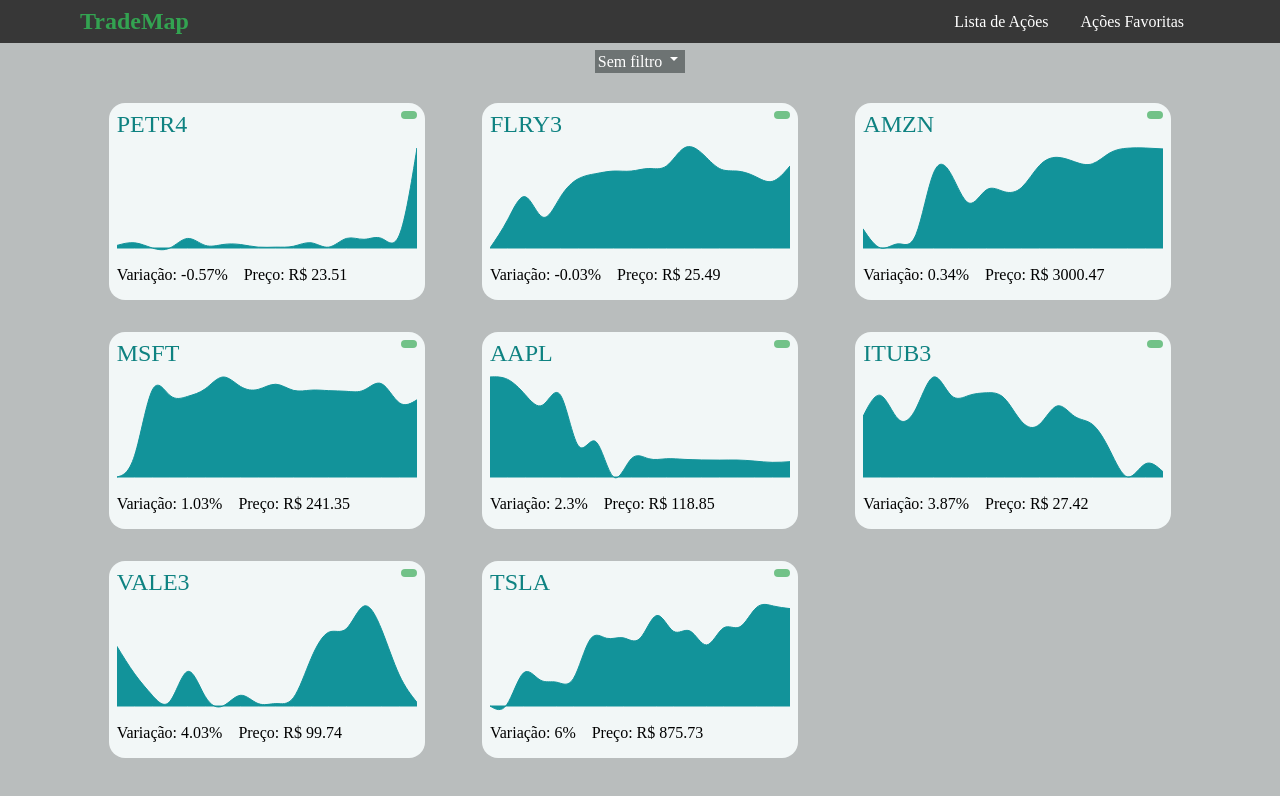
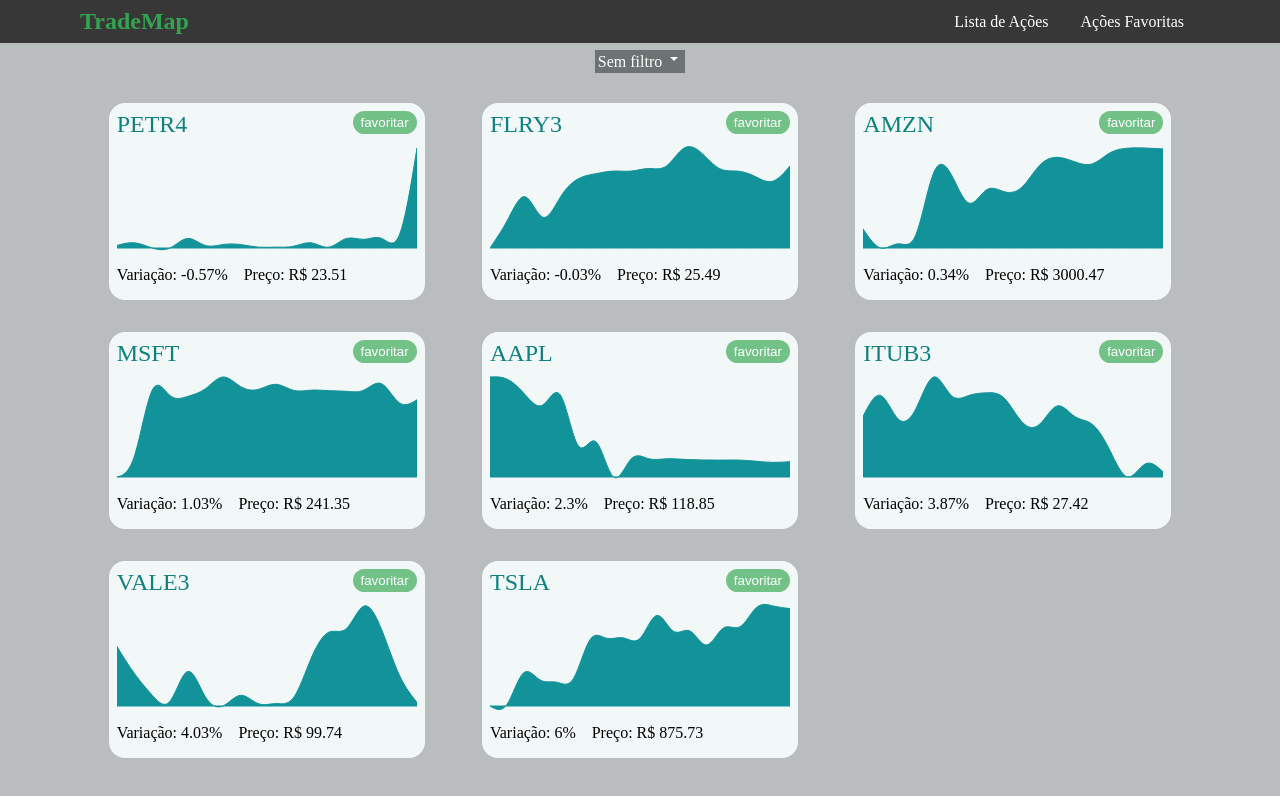
Before and after one commit to TradeMap-Code/desafio-frontend, a React (Create React App) app: page / in a window 1280 px wide. Shown: the top 796 px of the page. Built offline with nearby package versions, Linux system fonts and the light colour scheme.

Commit message:
function to return stocks array depending on filter now returns correct stocks array to home page and favorites.

```diff
--- a/src/App.jsx
+++ b/src/App.jsx
@@ -61,7 +61,6 @@ export default function App() {
 
   function onSetFilterState(label, value) {
     setActiveFilter({ label, value });
-    console.log('i got clicked', activeFilter);
   }
 
   function onFilterSet(stocksArray) {
@@ -82,7 +81,7 @@ export default function App() {
     } else if (activeFilter.value === 'lower') {
       return stockOrderVariation;
     }
-    return stocks;
+    return stocksArray === stocks ? stocks : favoriteStocks;
   }
 
   return (
@@ -101,6 +100,7 @@ export default function App() {
             onFilterSet={onFilterSet}
             onButtonClick={onFavoriteStock}
             stocks={stocks}
+            buttonFavText={'favoritar'}
           />
         ) : (
           <FavoriteList
```
